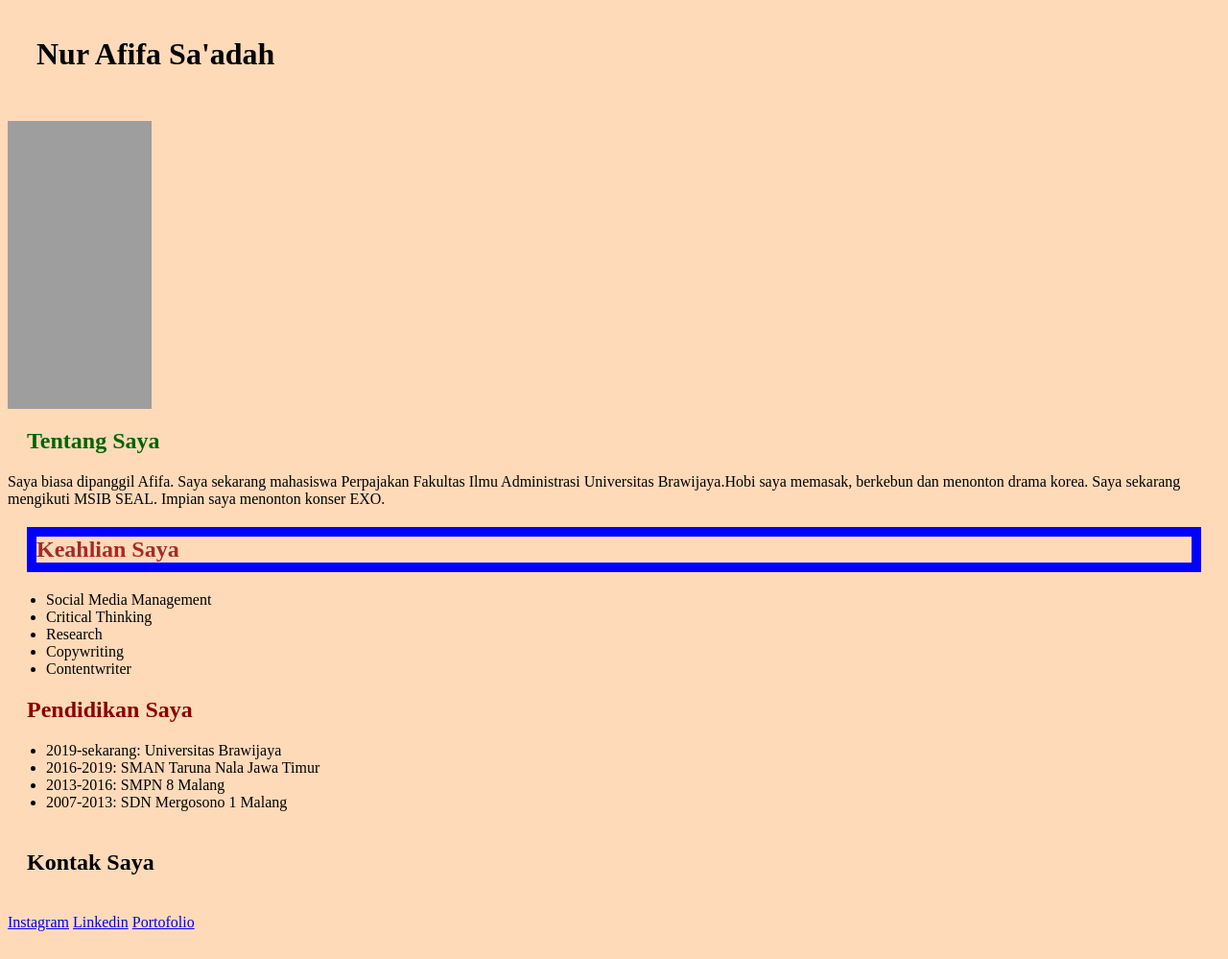
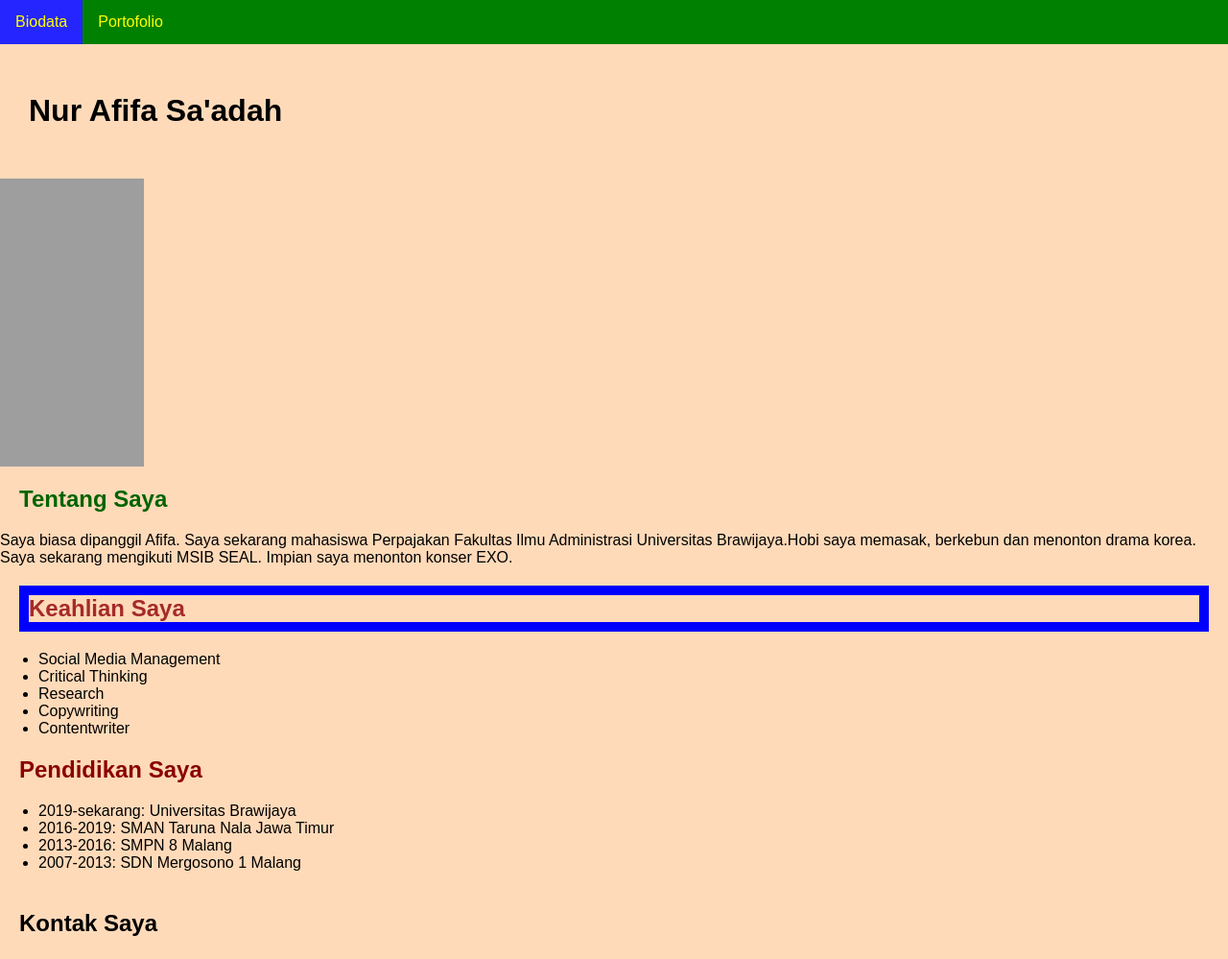
Before and after one commit to heheafifa/heheafifa.github.io, a plain HTML site: page index.html in a window 1280 px wide. Shown: the top 999 px of the page at 96% size. Before the commit the page ends 978 px from the top, so only its background shows below. Drawn offline with Linux system fonts and the light colour scheme; grey boxes are pictures that could not be loaded.

Commit message:
menambahkan menu

```diff
--- a/index.html
+++ b/index.html
@@ -1,6 +1,77 @@
 <html>
     <body style="background-color:peachpuff;"></body>
-    <body>
+    <style type="text/css">
+        html,body{
+            padding: 0;
+            margin:0;
+            font-family: sans-serif;
+        }
+
+        .menu-index{
+            background-color: green;
+        }
+
+        .menu-index ul {
+            list-style-type: none;
+            margin: 0;
+            padding: 0;
+            overflow: hidden;
+        }
+
+        .menu-index > ul > li {
+            float: left;
+        }
+
+
+        .menu-index li a {
+            display: inline-block;
+            color: yellow;
+            text-align: center;
+            padding: 14px 16px;
+            text-decoration: none;
+        }
+
+        .menu-index li a:hover{
+            background-color: #2525ff;
+        }
+
+        li.dropdown {
+            display: inline-block;
+        }
+
+        .dropdown:hover .isi-dropdown {
+            display: block;
+        }
+
+        .isi-dropdown a:hover {
+            color: #fff !important;
+        }
+
+        .isi-dropdown {
+            position: absolute;
+            display: none;
+            box-shadow: 0px 8px 16px 0px rgba(0,0,0,0.2);
+            z-index: 1;
+            background-color: #f9f9f9;
+        }
+
+        .isi-dropdown a {
+            color: #3c3c3c !important;
+        }
+
+        .isi-dropdown a:hover {
+            color: #232323 !important;
+            background: #f3f3f3 !important;
+        }
+    </style>
+    <header class="header">
+        <div class="menu-index">
+            <ul>
+                <li><a href="index.html">Biodata</a></li>
+                <li><a href="portofoliooo.html">Portofolio</a></li>
+            </ul>
+        </div>
+    </header>
 <title>Biodata</title>
 <h1 style="color:black;padding:30px">Nur Afifa Sa'adah</h1>
 <p></p>
```
